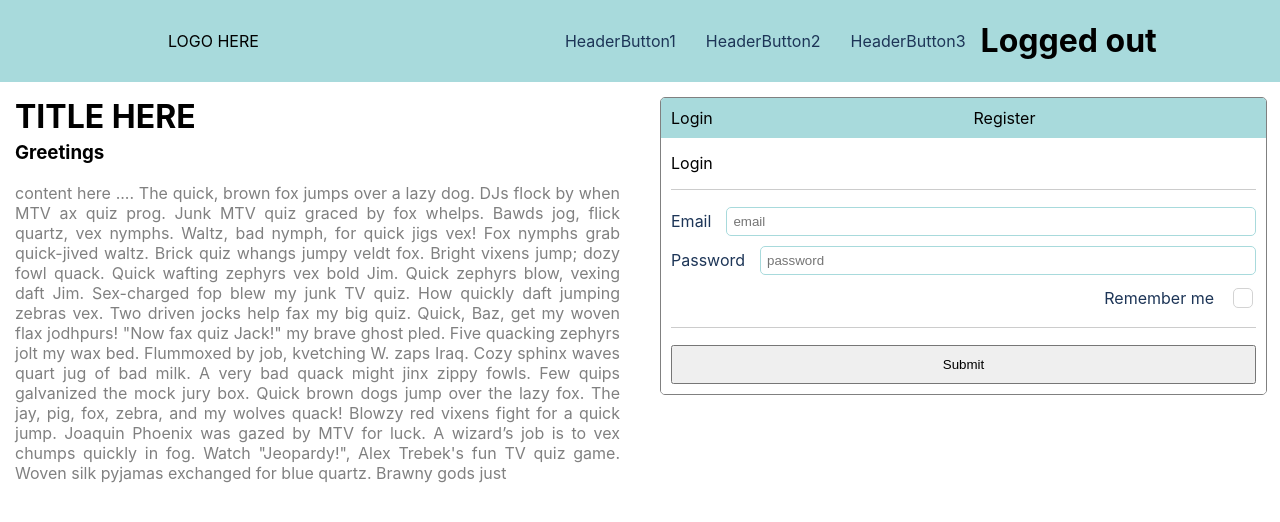
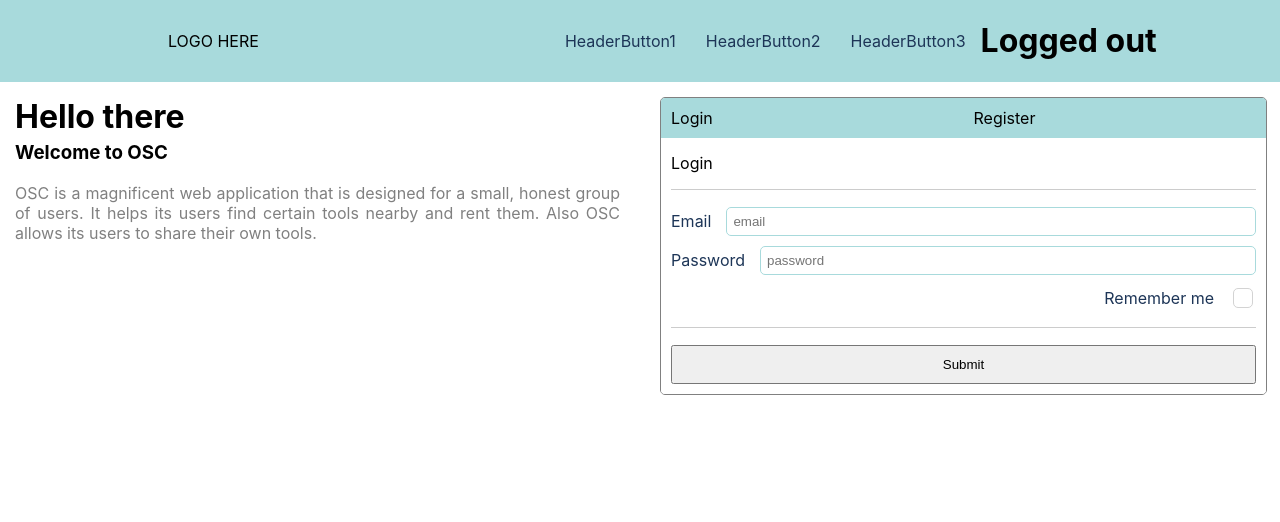
Before and after one commit to Dumitrescu-Dragos/Proiect-colectiv-Group934-Team3, a React (Create React App) app in the folder front-end1/: page / in a window 1280 px wide. Shown: the top 522 px of the page. Built offline with nearby package versions, Linux system fonts and the light colour scheme.

Commit message:
Just started giving it shape(wanted to elt you know)

```diff
--- a/front-end1/public/index.html
+++ b/front-end1/public/index.html
@@ -21,7 +21,7 @@
       work correctly both with client-side routing and a non-root public URL.
       Learn how to configure a non-root public URL by running `npm run build`.
     -->
-    <title>React App</title>
+    <title>OSC</title>
   </head>
   <body>
     <noscript>
--- a/front-end1/src/views/landingPage/LandingPage.tsx
+++ b/front-end1/src/views/landingPage/LandingPage.tsx
@@ -35,9 +35,9 @@ export default class LandingPage extends React.Component<ILandingPageProps, ILan
                 <Header />
                 <div className='container'>
                     <div className='left landing-page-content'>
-                        <h1> TITLE HERE </h1>
-                        <h3> Greetings </h3>
-                        <p> content here .... The quick, brown fox jumps over a lazy dog. DJs flock by when MTV ax quiz prog. Junk MTV quiz graced by fox whelps. Bawds jog, flick quartz, vex nymphs. Waltz, bad nymph, for quick jigs vex! Fox nymphs grab quick-jived waltz. Brick quiz whangs jumpy veldt fox. Bright vixens jump; dozy fowl quack. Quick wafting zephyrs vex bold Jim. Quick zephyrs blow, vexing daft Jim. Sex-charged fop blew my junk TV quiz. How quickly daft jumping zebras vex. Two driven jocks help fax my big quiz. Quick, Baz, get my woven flax jodhpurs! "Now fax quiz Jack!" my brave ghost pled. Five quacking zephyrs jolt my wax bed. Flummoxed by job, kvetching W. zaps Iraq. Cozy sphinx waves quart jug of bad milk. A very bad quack might jinx zippy fowls. Few quips galvanized the mock jury box. Quick brown dogs jump over the lazy fox. The jay, pig, fox, zebra, and my wolves quack! Blowzy red vixens fight for a quick jump. Joaquin Phoenix was gazed by MTV for luck. A wizard’s job is to vex chumps quickly in fog. Watch "Jeopardy!", Alex Trebek's fun TV quiz game. Woven silk pyjamas exchanged for blue quartz. Brawny gods just</p>
+                        <h1> Hello there </h1>
+                        <h3> Welcome to OSC </h3>
+                        <p> OSC is a magnificent web application that is designed for a small, honest group of users. It helps its users find certain tools nearby and rent them. Also OSC allows its users to share their own tools.</p>
                     </div>
                     {this.renderAuthorization()}
                 </div>
```
